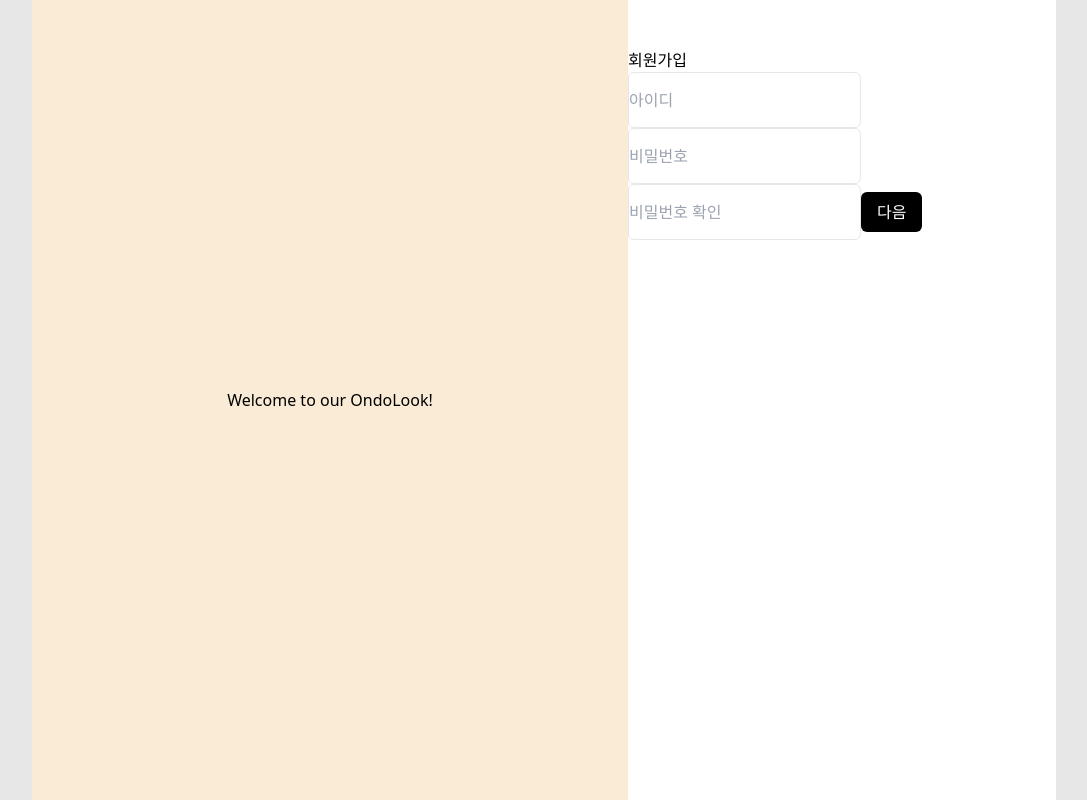
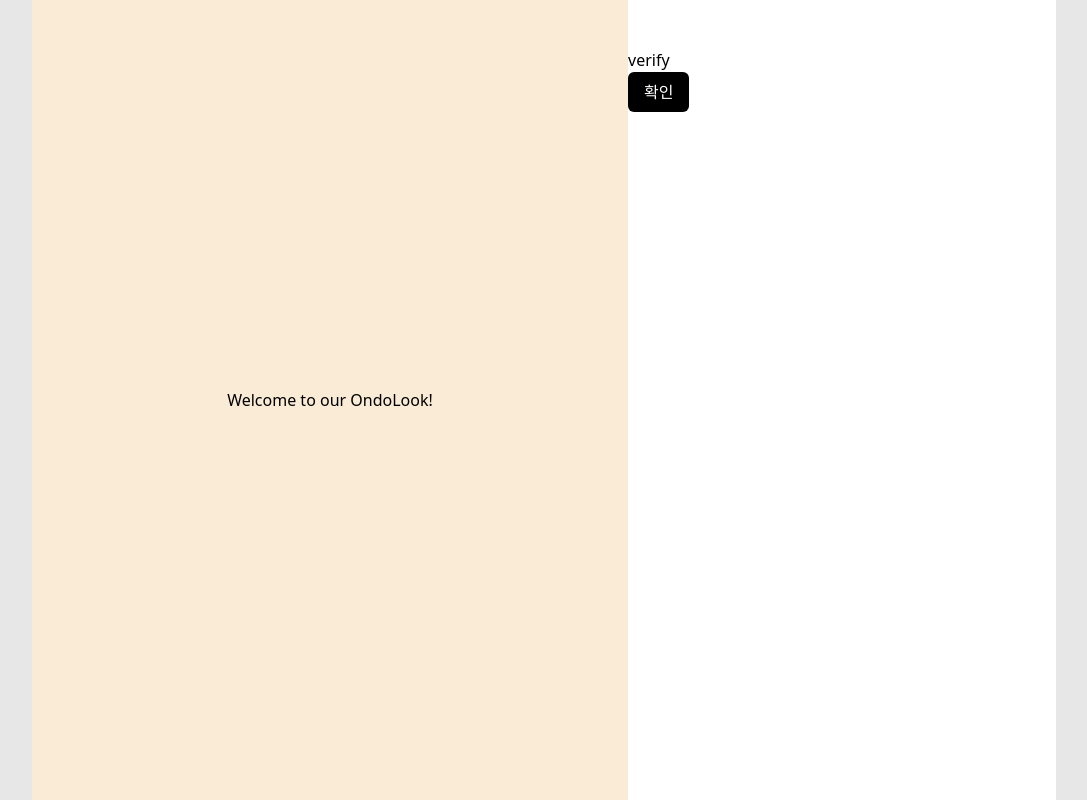
Before and after one commit to boram-3-group/ondolook-fe-react, a React (Vite) app: page /signup in a window 1280 px wide. Shown: the whole page, without its empty margins (96-1183 px from the left). Built offline with nearby package versions, Linux system fonts and the light colour scheme.

Commit message:
feat: 회원가입에 useFunnel 추가

```diff
--- a/src/core/constants.ts
+++ b/src/core/constants.ts
@@ -8,3 +8,5 @@ export const Categories = [
   { label: '약속/데이트', value: 'date' },
   { label: '운동/액티비티', value: 'activity' },
 ];
+
+export const steps = ['인증', '계정입력', '프로필입력', '가입완료'];
--- /dev/null
+++ b/src/hooks/useFunnel.tsx
@@ -0,0 +1,42 @@
+import { useState } from 'react';
+import { ReactElement } from 'react';
+
+type StepProps = {
+  children: React.ReactNode;
+  name: string;
+};
+
+type FunnelProps = string[];
+
+export const useFunnel = (steps: FunnelProps) => {
+  const [currentStep, setCurrentStep] = useState(steps[0]);
+
+  const moveNext = () => {
+    const currentIdx = steps.indexOf(currentStep);
+    setCurrentStep(steps[currentIdx + 1]);
+  };
+
+  const movePrev = () => {
+    const currentIdx = steps.indexOf(currentStep);
+    setCurrentStep(steps[currentIdx - 1]);
+  };
+
+  const Funnel = ({ children }: { children: ReactElement<StepProps>[] }) => {
+    const currentElement = children.find(child => child.props.name === currentStep);
+    return <>{currentElement}</>;
+  };
+
+  const Step = ({ children }: StepProps) => {
+    return <> {children} </>;
+  };
+
+  Funnel.Step = Step;
+
+  return {
+    Funnel,
+    Step,
+    currentStep,
+    moveNext,
+    movePrev,
+  };
+};
--- a/src/pages/SignupPage/Welcome.tsx
+++ /dev/null
@@ -1,9 +0,0 @@
-const Welcome = () => {
-  return (
-    <>
-      <h>회원가입 축하해</h>
-    </>
-  );
-};
-
-export default Welcome;
--- a/src/pages/SignupPage/index.tsx
+++ b/src/pages/SignupPage/index.tsx
@@ -1,10 +1,29 @@
-import AccountForm from './AccountForm';
+import { useFunnel } from '../../hooks/useFunnel';
+import AccountForm from './steps/AccountForm';
+import ProfileForm from './steps/ProfileForm';
+import VerifyForm from './steps/VerifyForm';
+import SignupSuccess from './steps/SignupSuccess';
+import { steps } from '../../core/constants';
 
 const SignupPage = () => {
+  const { Funnel, moveNext } = useFunnel(steps);
+
   return (
     <>
-      <h>회원가입</h>
-      <AccountForm></AccountForm>
+      <Funnel>
+        <Funnel.Step name="인증">
+          <VerifyForm onNext={moveNext}></VerifyForm>
+        </Funnel.Step>
+        <Funnel.Step name="계정입력">
+          <AccountForm onNext={moveNext}></AccountForm>
+        </Funnel.Step>
+        <Funnel.Step name="프로필입력">
+          <ProfileForm onNext={moveNext}></ProfileForm>
+        </Funnel.Step>
+        <Funnel.Step name="가입완료">
+          <SignupSuccess></SignupSuccess>
+        </Funnel.Step>
+      </Funnel>
     </>
   );
 };
--- a/src/pages/SignupPage/AccountForm.tsx
+++ b/src/pages/SignupPage/steps/AccountForm.tsx
@@ -1,18 +1,16 @@
-import { Button } from '../../components/common/Button';
-import { Input } from '../../components/common/Input';
+import { Button } from '../../../components/common/Button';
+import { Input } from '../../../components/common/Input';
 import { useForm } from 'react-hook-form';
-import { AccountFormResponse } from './type';
-import { useNavigate } from 'react-router-dom';
-import signUpStore from '../../store/SignupStore';
+import { AccountFormResponse, moveNextProps } from '../type';
+import signUpStore from '../../../store/SignupStore';
 
-const AccountForm = () => {
+const AccountForm = ({ onNext }: moveNextProps) => {
   const { register, handleSubmit } = useForm<AccountFormResponse>();
-  const navigate = useNavigate();
   const setSignupForm = signUpStore(state => state.setSignupForm);
 
   const onSubmit = (data: AccountFormResponse) => {
     setSignupForm(data);
-    navigate('/signup/profileform');
+    onNext();
   };
 
   return (
--- a/src/pages/SignupPage/ProfileForm.tsx
+++ b/src/pages/SignupPage/steps/ProfileForm.tsx
@@ -1,15 +1,13 @@
-import { Button } from '../../components/common/Button';
-import { Input } from '../../components/common/Input';
+import { Button } from '../../../components/common/Button';
+import { Input } from '../../../components/common/Input';
 import { useForm, Controller } from 'react-hook-form';
-import { ProfileFormResponse } from './type';
-import signUpStore from '../../store/SignupStore';
-import { useNavigate } from 'react-router-dom';
-import { SelectBox } from '../../components/common/SelectBox';
-import { useFetchSignup } from './fetches/useFetchSignup';
+import { moveNextProps, ProfileFormResponse } from '../type';
+import signUpStore from '../../../store/SignupStore';
+import { SelectBox } from '../../../components/common/SelectBox';
+import { useFetchSignup } from '../fetches/useFetchSignup';
 
-const ProfileForm = () => {
+const ProfileForm = ({ onNext }: moveNextProps) => {
   const { register, handleSubmit, control } = useForm<ProfileFormResponse>();
-  const navigate = useNavigate();
   const { username, password, setSignupForm } = signUpStore(state => state);
   const { mutate: signUp } = useFetchSignup();
 
@@ -20,10 +18,11 @@ const ProfileForm = () => {
       ...data,
     };
 
+    console.log('회원가입data', signUpData);
     signUp(signUpData, {
       onSuccess: () => {
         setSignupForm(data);
-        navigate('/signup/welcome');
+        onNext();
       },
       onError: error => {
         console.error('회원가입 실패:', error);
--- /dev/null
+++ b/src/pages/SignupPage/steps/SignupSuccess.tsx
@@ -0,0 +1,9 @@
+const SignupSuccess = () => {
+  return (
+    <>
+      <h1>회원가입 축하해</h1>
+    </>
+  );
+};
+
+export default SignupSuccess;
--- /dev/null
+++ b/src/pages/SignupPage/steps/VerifyForm.tsx
@@ -0,0 +1,15 @@
+import { Button } from '../../../components/common/Button';
+import { moveNextProps } from '../type';
+
+const VerifyForm = ({ onNext }: moveNextProps) => {
+  return (
+    <>
+      <h1>verify</h1>
+      <Button intent="primary" size="medium" type="submit" onClick={onNext}>
+        확인
+      </Button>
+    </>
+  );
+};
+
+export default VerifyForm;
--- a/src/pages/SignupPage/type.ts
+++ b/src/pages/SignupPage/type.ts
@@ -9,4 +9,8 @@ export type ProfileFormResponse = {
   nickname: string;
 };
 
+export type moveNextProps = {
+  onNext: () => void;
+};
+
 export type SignUpResponse = AccountFormResponse & ProfileFormResponse;
```
Also changed, not shown: src/pages/Routes.tsx (+0 -19 lines).
